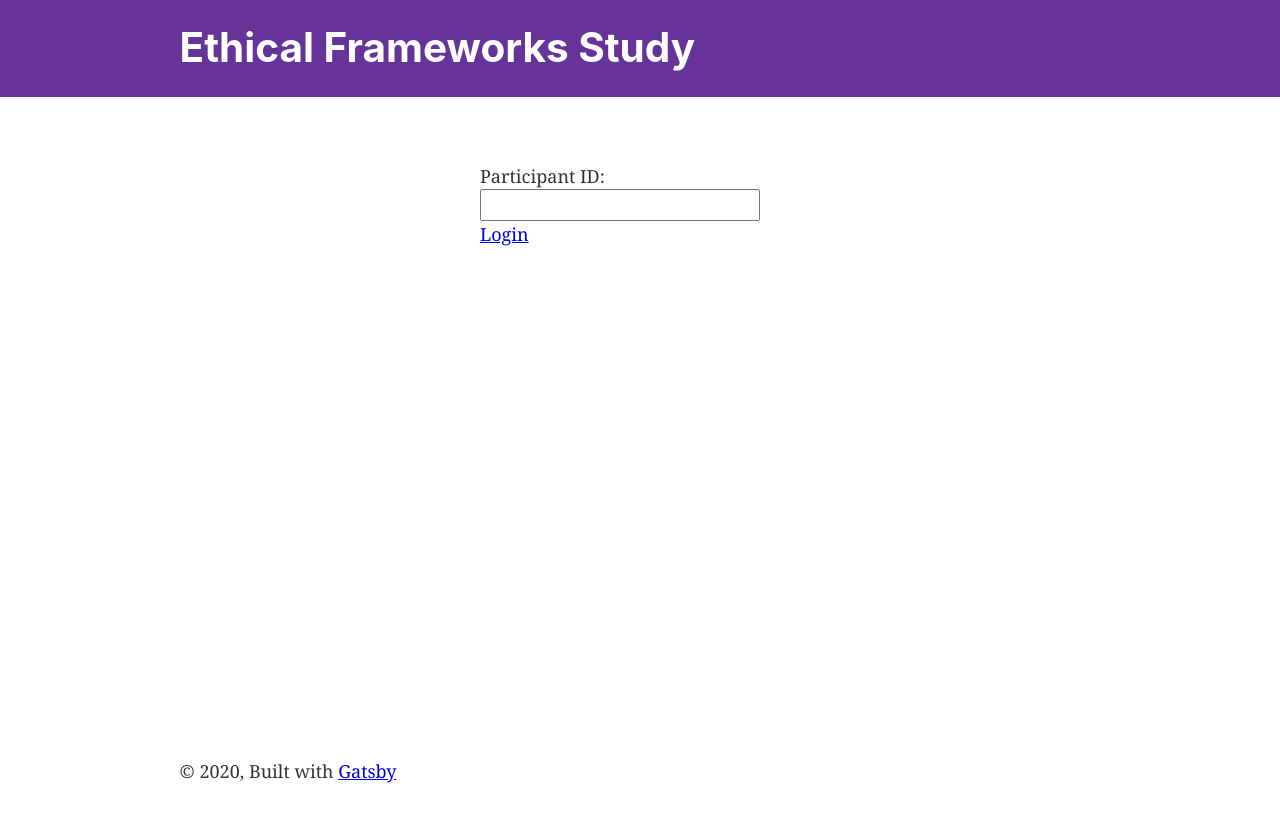
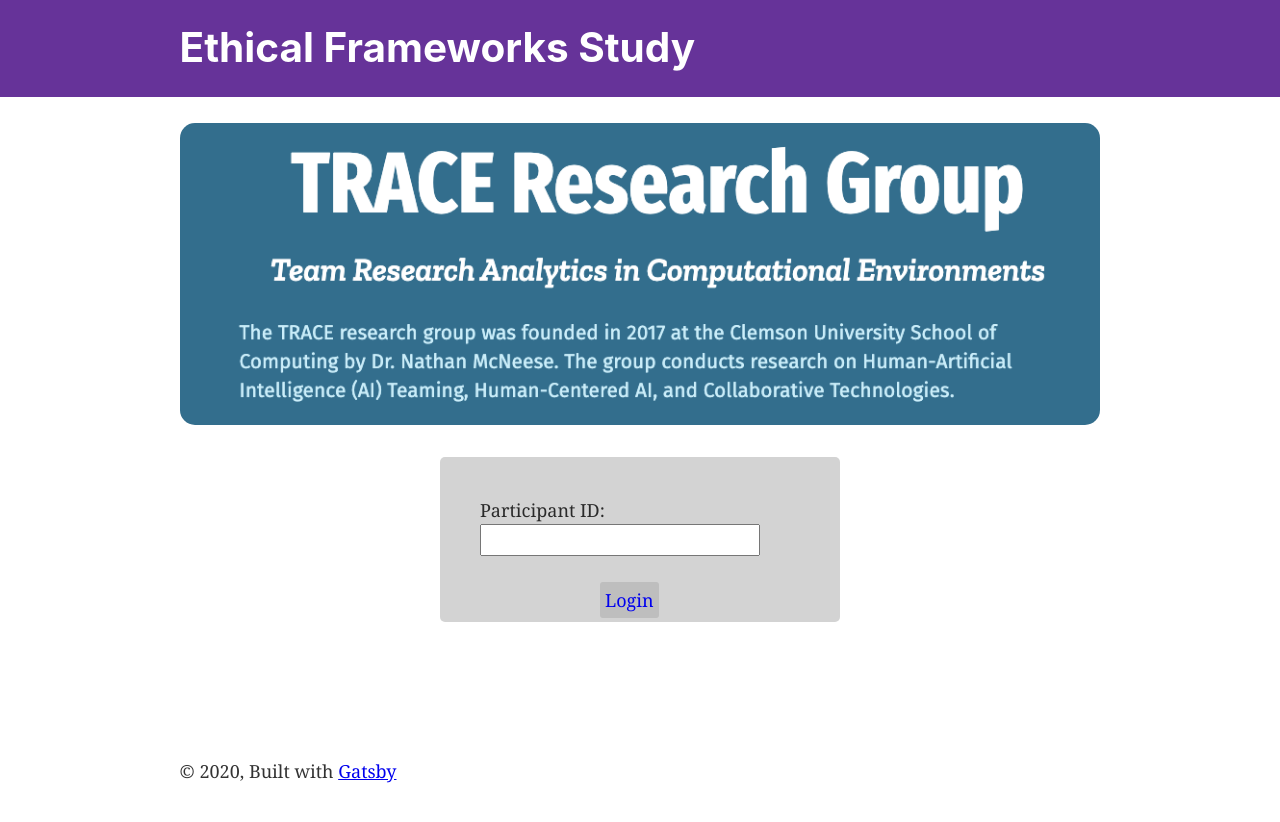
Before and after one commit to Topflee/ethicalFramework_React, a Gatsby site: page / in a window 1280 px wide. Built offline with nearby package versions, Linux system fonts and the light colour scheme; Gatsby itself is replaced by a stand-in of ours.

Commit message:
STABLE. Ready for Demo Day

```diff
--- a/src/components/Login.css
+++ b/src/components/Login.css
@@ -1,6 +1,25 @@
 .login-component {
     margin: 0 auto;
-    /* background: orange; */
+    background: #d3d3d3;
     width: 400px;
     padding: 40px;
+    border-radius: 5px;
 }
+
+.button {
+    position: absolute;
+    background: #bebebe;
+    margin-left: 15vh;
+    padding: 5px;
+    border-radius: 3px;
+    text-decoration: none;
+}
+
+.button:hover {
+    background-color: #a9a9a9;
+    /* color: #bebebe; */
+}
+
+.traceimg {
+    border-radius: 15px;
+}
--- a/src/components/Login.js
+++ b/src/components/Login.js
@@ -3,15 +3,20 @@ import {Link} from 'gatsby'
 import SEO from "../components/seo"
 
 import "../components/Login.css"
+import TRACEimg from '../images/TRACE_overview.png'
 
 const Login = () => {
     return (
-        <div className="login-component">
-            <SEO title="Login" />
-            <label id="pidlabel">Participant ID:</label>
-            <input type="text" id="pid" name="pid"></input>
-            {/* <br /> */}
-            <Link to="/Survey" className="LoginButton">Login</Link>
+        <div>
+            <img src={TRACEimg} className="traceimg"/>
+            <div className="login-component">
+                {/* <SEO title="Login" /> */}
+                <label id="pidlabel">Participant ID: </label>
+                <input type="text" id="pid" name="pid"></input>
+                <br />
+                <br />
+                <Link to="/Survey" className="button">Login</Link>
+            </div>
         </div>
     )
 }
--- a/src/pages/index.js
+++ b/src/pages/index.js
@@ -11,7 +11,7 @@ const IndexPage = () => (
   <Layout>
     <SEO title="Home" />
     <Login/>
-    <br />
+    {/* <br /> */}
   </Layout>
 )
 
```
Also changed, not shown: src/components/Survey.css (added, +13 -0 lines), src/components/Survey.js (+10 -9 lines), src/images/TRACE_overview.png (added).
